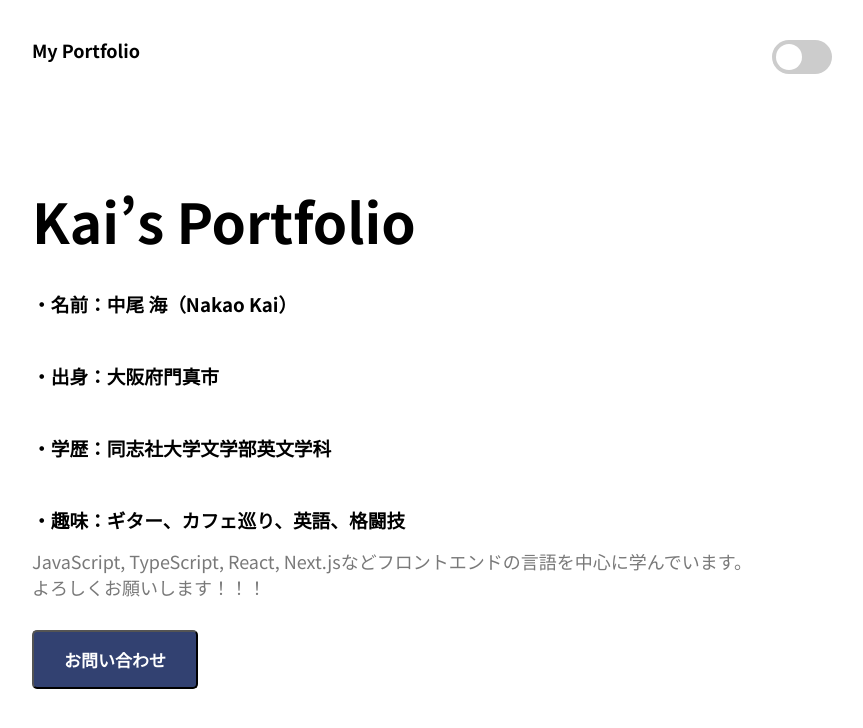
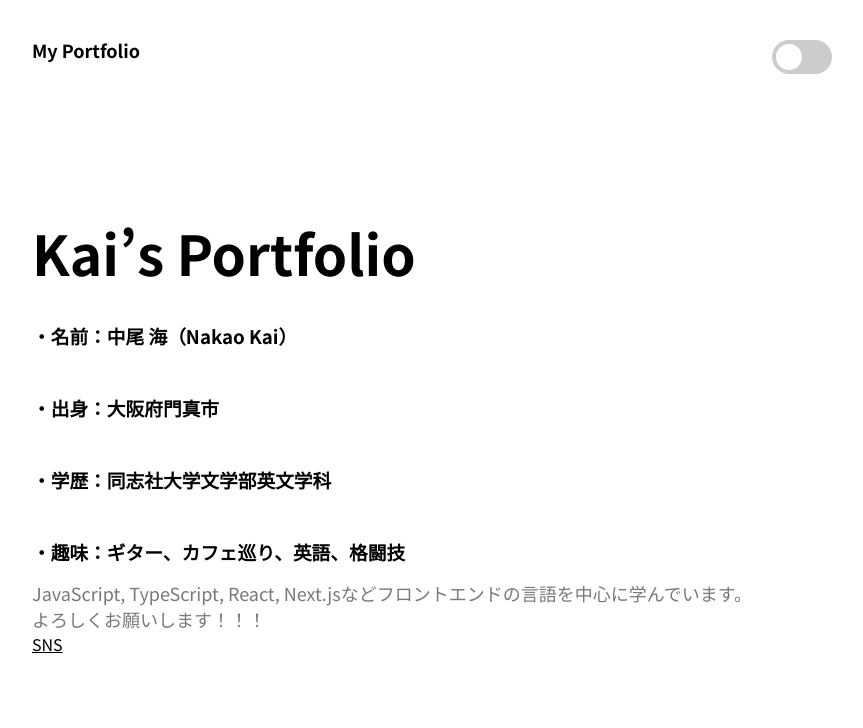
Before and after one commit to kai-0307/next-dark-portfolio, a Next.js app: page / in a window 1280 px wide. Shown: the top 728 px of the page, without its empty margins (208-1071 px from the left). Built offline with nearby package versions, Linux system fonts and the light colour scheme.

Commit message:
second modified : sns

```diff
--- a/pages/index.js
+++ b/pages/index.js
@@ -57,7 +57,7 @@ export default function Home() {
               JavaScript, TypeScript, React, Next.jsなどフロントエンドの言語を中心に学んでいます。
             </p>
             <p>よろしくお願いします！！！</p>
-            <button className="primary-btn" href='https://twitter.com/midnightsun0307'>お問い合わせ</button>
+            <a href = "https://twitter.com/midnightsun0307">SNS</a>
           </div>
         </section>
       </div>
```
